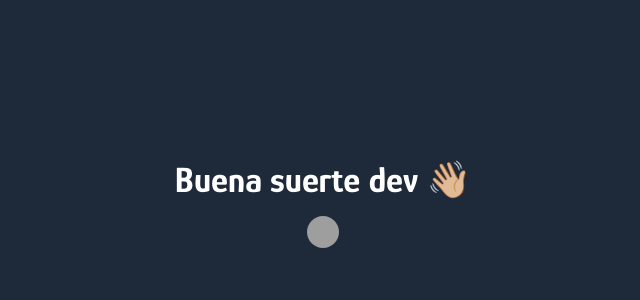
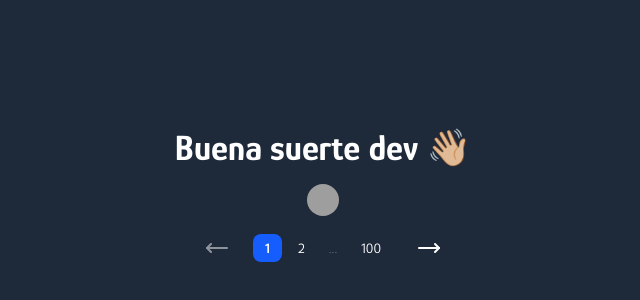
Before and after one commit to Hector-MuMo/disney-catalogue, a React (Vite) app: page / in a window 1280 px wide. Shown: the part 196-496 px from the top of the page, without its empty margins (317-957 px from the left). Built offline with nearby package versions, Linux system fonts and the light colour scheme; grey boxes are pictures that could not be loaded.

Commit message:
Update pagination component

```diff
--- a/src/App.tsx
+++ b/src/App.tsx
@@ -1,7 +1,11 @@
 import { Avatar, AvatarFallback, AvatarImage } from '@/components/ui/avatar';
+import { useState, type JSX } from 'react';
 import './App.css';
+import { Pagination } from './components/Pagination';
 
-export function App() {
+export function App(): JSX.Element {
+  const [page, setPage] = useState(0);
+
   return (
     <section className="w-full h-screen flex flex-col items-center justify-center bg-gray-800">
       <h1 className="text-4xl font-bold text-white">Buena suerte dev 👋🏼</h1>
@@ -9,6 +13,13 @@ export function App() {
         <AvatarImage src="https://github.com/shadcn.png" />
         <AvatarFallback>CN</AvatarFallback>
       </Avatar>
+      <Pagination
+        totalPages={100}
+        initialPage={page}
+        onPageChange={(page) => {
+          setPage(page);
+        }}
+      />
     </section>
   );
 }
--- a/src/components/Pagination.tsx
+++ b/src/components/Pagination.tsx
@@ -1,73 +1,63 @@
 import { MoveLeft, MoveRight } from 'lucide-react';
-import type { JSX } from 'react';
+import { type JSX } from 'react';
 
-export function Pagination({
-  pagination,
-  setPagination,
-  data,
-}: {
-  pagination: any;
-  setPagination: any;
-  data?: any;
-}): JSX.Element {
-  const currentPage = pagination.pageIndex + 1;
-  const totalPages = data?.totalPages ?? 0;
+type PaginationProps = {
+  onPageChange: (page: any) => any;
+  totalPages: any;
+  initialPage?: any;
+};
 
-  const goToPage = (page: number): void => {
-    if (page < 0 || page > totalPages) return;
-    setPagination((prev) => ({ ...prev, pageIndex: page }));
+export function Pagination({ onPageChange, totalPages, initialPage = 0 }: PaginationProps): JSX.Element {
+  const currentPage = initialPage;
+
+  const handlePageChange = (newPage: number): void => {
+    if (newPage < 0 || newPage >= totalPages) return;
+
+    onPageChange(newPage);
   };
 
   const getDisplayedPages = (): (number | 'dots')[] => {
-    const total = totalPages;
-    const current = currentPage;
-
-    const pages: (number | 'dots')[] = [];
-
-    if (total <= 4) {
-      return Array.from({ length: total }, (_, i) => i + 1);
+    if (totalPages <= 5) {
+      return Array.from({ length: totalPages }, (_, i) => i);
     }
 
-    // Always show the first page
-    pages.push(1);
+    const pages: (number | 'dots')[] = [0]; // First page (0-based)
 
-    if (current > 3) {
+    if (currentPage > 2) {
       pages.push('dots');
     }
 
-    // Show central pages
-    const start = Math.max(2, current - 1);
-    const end = Math.min(total - 1, current + 1);
+    // Calculate range around current page
+    const start = Math.max(1, currentPage - 1);
+    const end = Math.min(totalPages - 2, currentPage + 1);
 
     for (let i = start; i <= end; i++) {
-      if (i !== 1 && i !== total) {
+      if (i !== 0 && i !== totalPages - 1) {
         pages.push(i);
       }
     }
 
-    if (current < total - 2) {
+    if (currentPage < totalPages - 3) {
       pages.push('dots');
     }
 
-    // Last page is always shown
-    pages.push(total);
+    pages.push(totalPages - 1); // Last page
 
     return pages;
   };
 
   return (
-    <div className="flex items-center justify-end gap-4 px-4 py-3">
-      {/* Previous */}
+    <div aria-label="Pagination" className="flex items-center justify-end gap-4 px-4 py-3">
       <button
-        onClick={() => currentPage > 1 && goToPage(currentPage - 2)}
-        disabled={currentPage === 1}
-        className="text-sm text-base-base hover:underline disabled:opacity-30 disabled:cursor-not-allowed disabled:text-zinc-500 cursor-pointer"
+        onClick={() => handlePageChange(currentPage - 1)}
+        disabled={currentPage === 0}
+        aria-label="Previous page"
+        className="p-2 rounded-md hover:bg-gray-700 disabled:opacity-50 disabled:cursor-not-allowed text-white cursor-pointer"
       >
-        <MoveLeft />
+        <MoveLeft aria-hidden="true" />
       </button>
 
-      {/* Page buttons */}
-      <div className="flex flex-wrap items-center gap-1">
+      <div className="flex items-center gap-1">
         {getDisplayedPages().map((item, index) =>
           item === 'dots' ? (
             <span key={`dots-${index}`} className="px-2 text-gray-500 select-none">
@@ -76,26 +66,25 @@ export function Pagination({
           ) : (
             <button
               key={item}
-              onClick={() => goToPage(item - 1)}
-              className={`px-3 py-1 rounded-md text-sm ${
-                currentPage === item
-                  ? 'bg-main-button-700 text-white font-semibold'
-                  : ' text-gray-700 hover:bg-gray-300 cursor-pointer'
+              onClick={() => handlePageChange(item)}
+              aria-current={currentPage === item ? 'page' : undefined}
+              className={`px-3 py-1 rounded-md text-sm text-white cursor-pointer ${
+                currentPage === item ? 'bg-blue-600 text-white font-semibold' : ' hover:bg-gray-700'
               }`}
             >
-              {item}
+              {item + 1}
             </button>
           ),
         )}
       </div>
 
-      {/* Next */}
       <button
-        onClick={() => currentPage < totalPages && goToPage(currentPage)}
-        disabled={currentPage === totalPages}
-        className="text-sm text-base-base hover:underline disabled:opacity-30 disabled:cursor-not-allowed cursor-pointer"
+        onClick={() => handlePageChange(currentPage + 1)}
+        disabled={currentPage >= totalPages - 1}
+        aria-label="Next page"
+        className="p-2 rounded-md hover:bg-gray-700 disabled:opacity-50 disabled:cursor-not-allowed text-white cursor-pointer"
       >
-        <MoveRight className="inline-block" />
+        <MoveRight aria-hidden="true" />
       </button>
     </div>
   );
```
